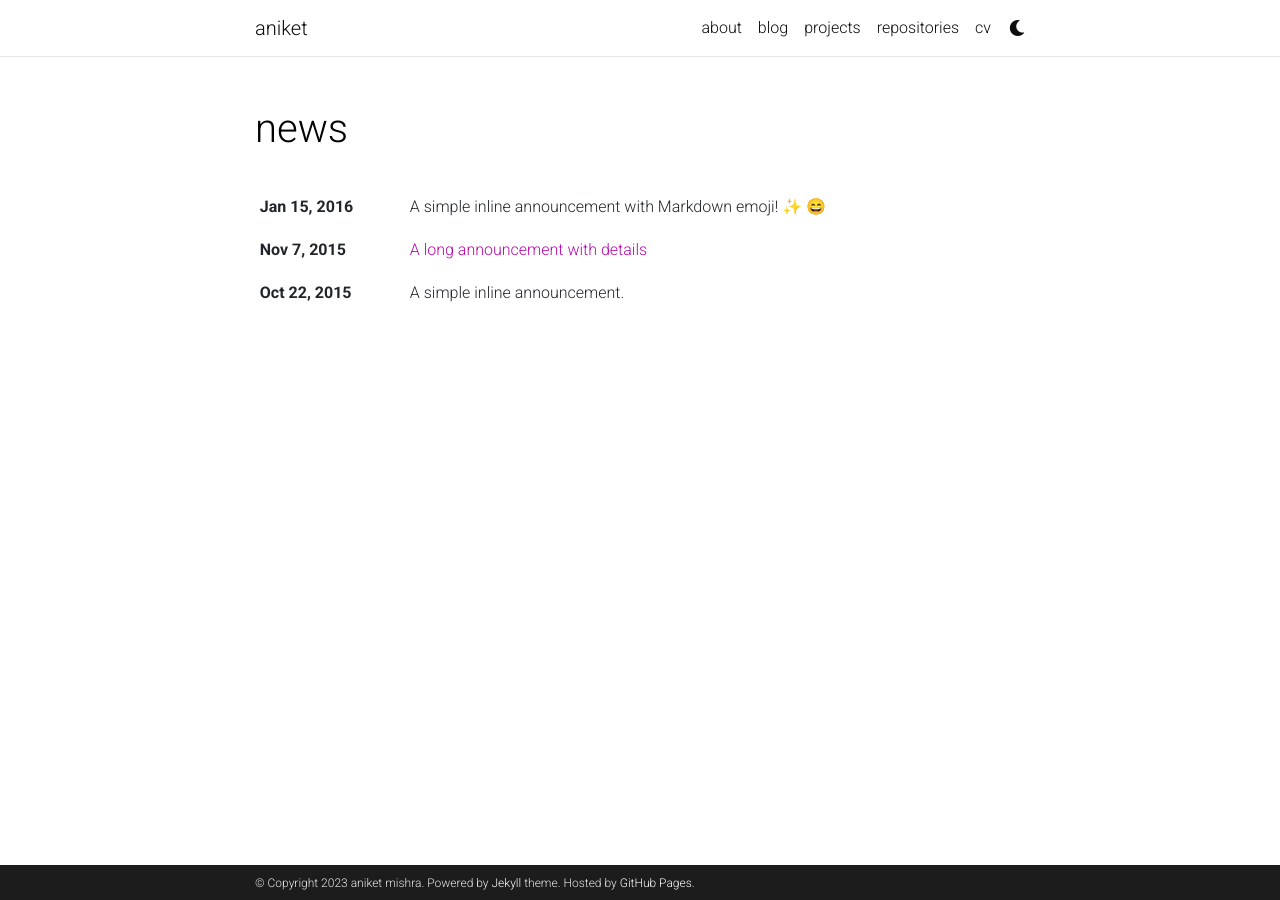
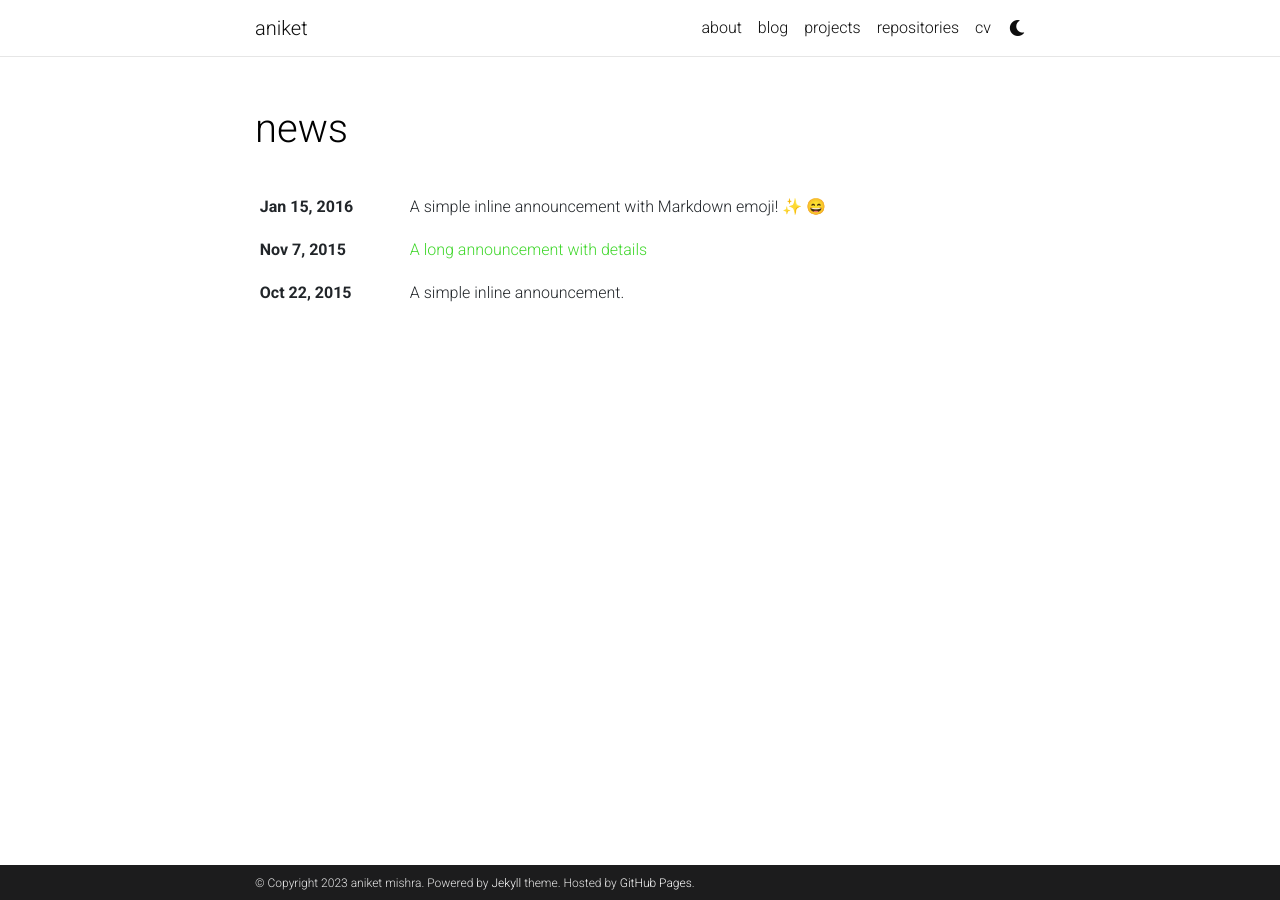
Before and after one commit to nix-rs/nix-rs.github.io, a Jekyll site: the page built from news.html, in a window 1280 px wide. Built offline with Jekyll 4.4.1, drawn with Linux system fonts in a browser that asks for light colours; full-size pictures stand in for the smaller copies a plugin makes; emoji names are drawn with the system emoji font; comment, search, counter and statistics services are not loaded; a style sheet for code colours, icons or effects is not loaded.

Commit message:
change main theme color

```diff
--- a/_sass/_themes.scss
+++ b/_sass/_themes.scss
@@ -7,8 +7,8 @@
   --global-code-bg-color: #{$code-bg-color-light};
   --global-text-color: #{$black-color};
   --global-text-color-light: #{$grey-color};
-  --global-theme-color: #{$purple-color};
-  --global-hover-color: #{$purple-color};
+  --global-theme-color: #{$new-green};
+  --global-hover-color: #{$new-green};
   --global-hover-text-color: #{$white-color};
   --global-footer-bg-color: #{$grey-color-dark};
   --global-footer-text-color: #{$grey-color-light};
--- a/_sass/_variables.scss
+++ b/_sass/_variables.scss
@@ -22,6 +22,7 @@
 $pink-color:          #f92080 !default;
 $pink-color-light:    #ffdddd !default;
 $yellow-color:        #efcc00 !default;
+$new-green:           #40d72c !default;
 
 $grey-color:          #828282 !default;
 $grey-color-light:    lighten($grey-color, 40%);
```
